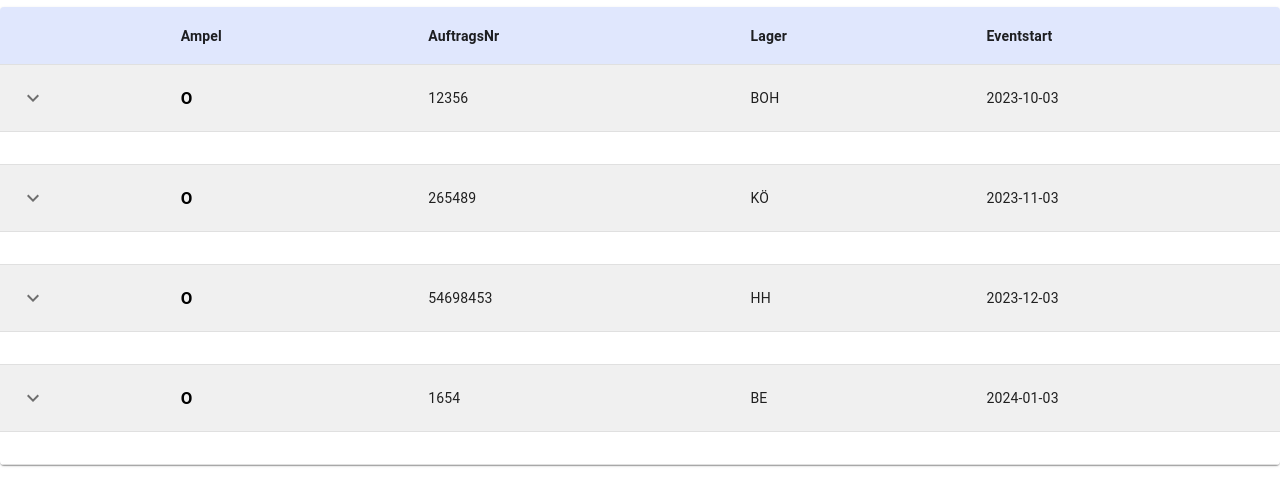
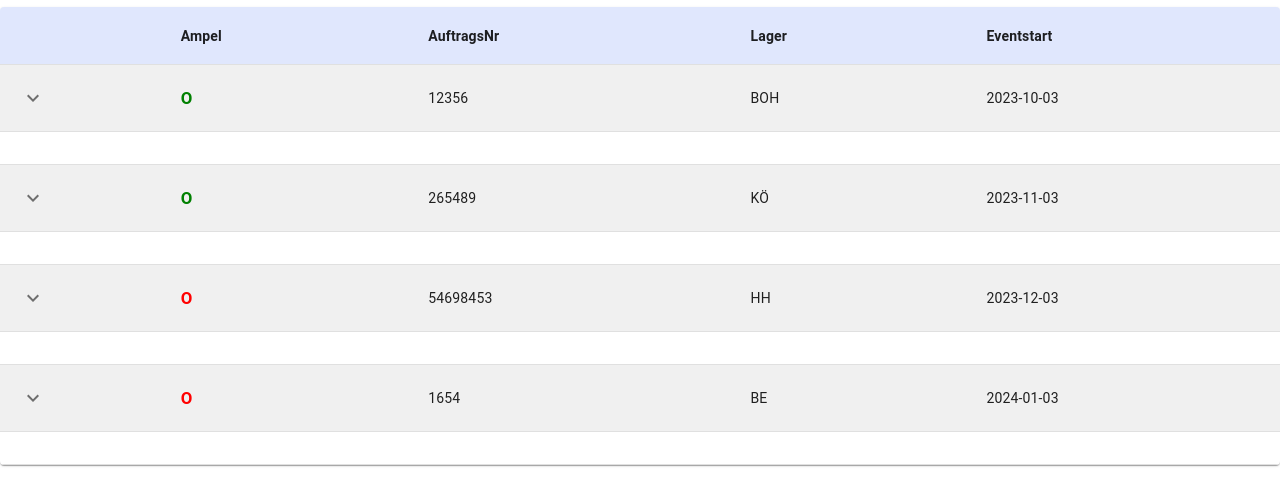
Before and after one commit to maomaohu5621/checkliste, a React (Create React App) app: page /highlevel in a window 1280 px wide. Shown: the part 160-642 px from the top of the page. Built offline with nearby package versions, Linux system fonts and the light colour scheme.

Commit message:
HighLevel get ColorStatus

```diff
--- a/src/HighLevel/FilterableTableHighLevel.js
+++ b/src/HighLevel/FilterableTableHighLevel.js
@@ -173,7 +173,7 @@ const FilterableTableHighLevel = () => {
                       )}
                     </IconButton>
                   </TableCell>
-                  <TableCell className='table-cell' style={{color: getColorStatus(item.vertrieb)}}><span className='fett-o'>O</span></TableCell>
+                  <TableCell className='table-cell' style={{color: getColorStatus(item.status)}}><span className='fett-o'>O</span></TableCell>
                   <TableCell className='table-cell'>{item.auftragsnr}</TableCell>
                   <TableCell className='table-cell'>{item.lager}</TableCell>
                   <TableCell className='table-cell'>{item.event_date}</TableCell>
```
